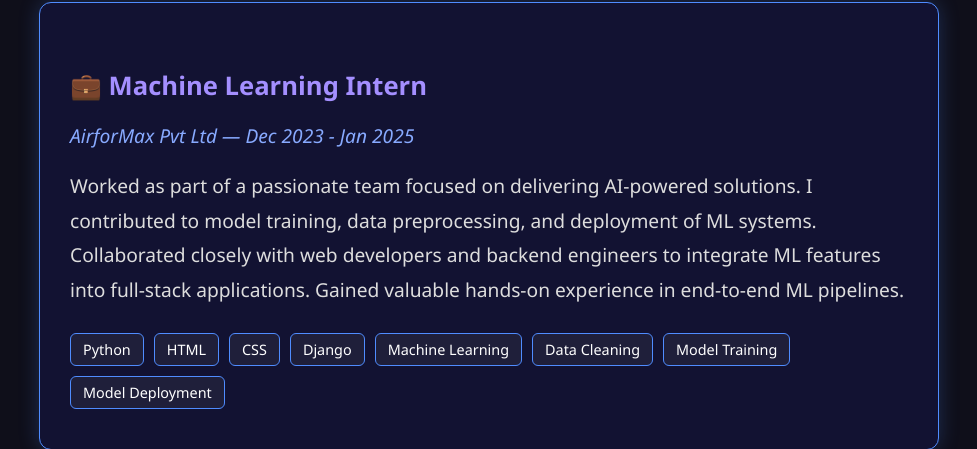
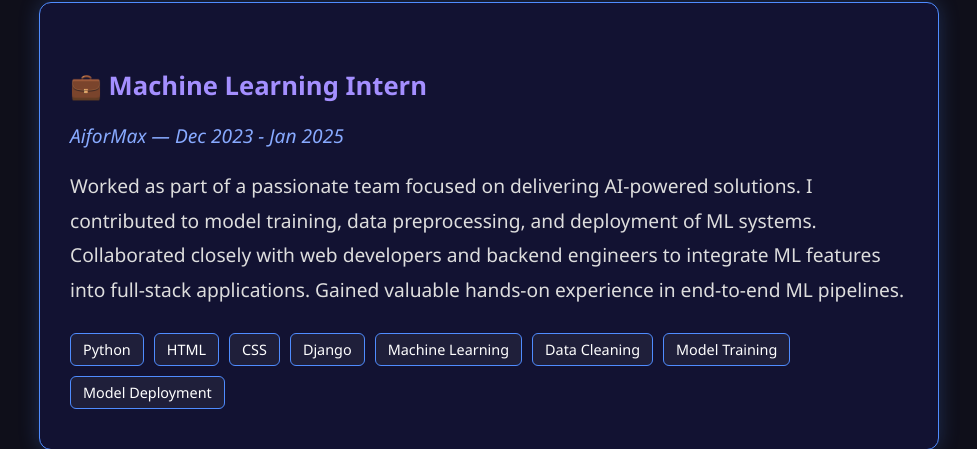
Before and after one commit to maazkhan911/Maaz-Portfolio, a Django app: page / in a window 1280 px wide. Shown: the part 2291-2740 px from the top of the page, without its empty margins (151-1128 px from the left). Run offline with Django 5.2, Linux system fonts and the light colour scheme.

Commit message:
Initial portfolio upload

```diff
--- a/templates/index.html
+++ b/templates/index.html
@@ -600,7 +600,7 @@
             I’m a passionate Machine Learning developer with 2 years of experience turning ideas into intelligent solutions. I believe in learning by doing, staying consistent, and pushing my limits. Every challenge is a chance to grow and do better.
           </p>
           <a
-            href="https://drive.google.com/file/d/1kSFNaK4dBboZXZx7NQy6txWbsQ_JAByT/view?usp=sharing"
+            href="https://drive.google.com/file/d/1MOlTIuXYp87tM2A_b-LtpKASywUfOUR0/view"
             target="_blank"
             >Check Resume</a
           >
@@ -687,7 +687,7 @@
 
         <div class="exp-card">
           <h3>💼 Machine Learning Intern</h3>
-          <p class="company">AirforMax Pvt Ltd — Dec 2023 - Jan 2025</p>
+          <p class="company">AiforMax — Dec 2023 - Jan 2025</p>
 
           <div class="exp-desc">
             <p>
@@ -843,6 +843,7 @@
           </div>
         </div>
       </div>
+
         {% comment %} {% endcomment %}
 
         <div class="project-card" data-category="chatbot">
@@ -953,8 +954,7 @@
               <a
                 href="https://github.com/maazkhan911/House-Pricing-ML-Model"
                 target="_blank"
-                >View Code</a
-              >
+                >View Code</a>
               <a
                 href="https://houseprice-predictor.onrender.com"
                 target="_blank"
@@ -1092,8 +1092,8 @@
       <a id="demo-link" href="#" target="_blank" style="padding: 10px 20px; background-color: #a48fff; color: #0f0f1a; border-radius: 6px; text-decoration: none; font-weight: 600;">Live App</a>
     </div>
   </div>
+  <br>
   `;
-
     document.body.appendChild(modal);
 
     const modalImg = modal.querySelector("#modal-img");
```
